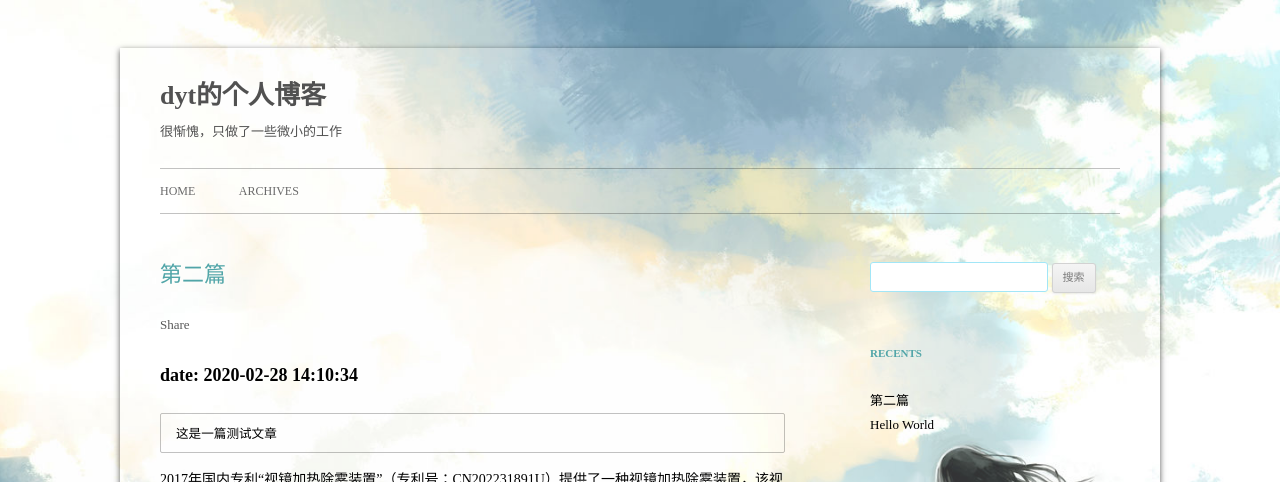
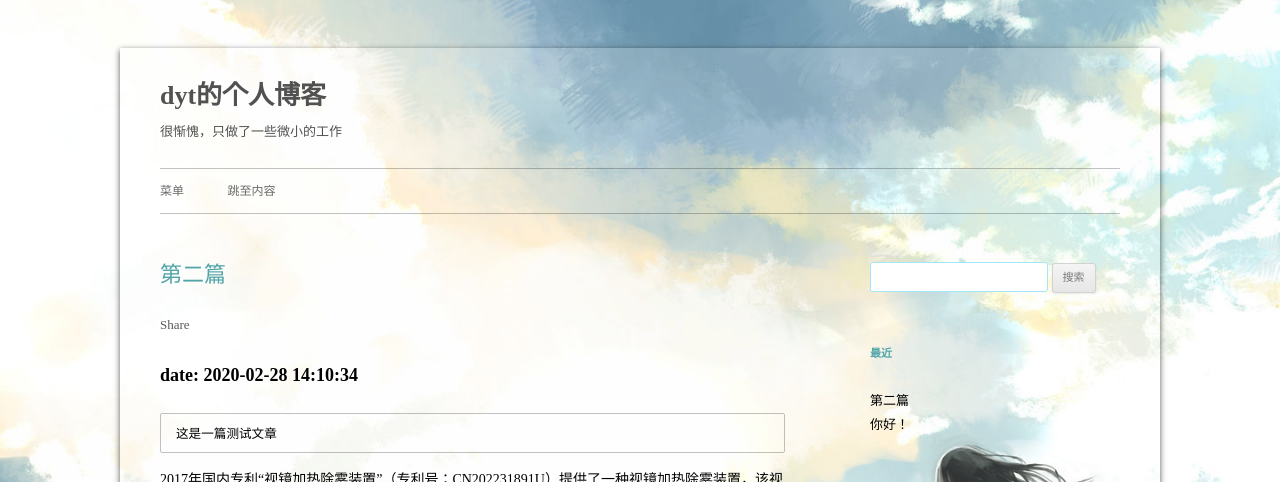
Before and after one commit to AlexanderDemetrius/alexanderdemetrius.github.io, a plain HTML site: page index.html in a window 1280 px wide. Shown: the top 482 px of the page. Drawn offline with Linux system fonts and the light colour scheme.

Commit message:
Site updated: 2020-02-28 14:23:14

```diff
--- a/index.html
+++ b/index.html
@@ -53,9 +53,9 @@
             <div class="menu-main-container">
                 <ul id="menu-main" class="nav-menu">
 
-                    <li class="menu-item menu-item-type-post_type menu-item-object-page"><a href="/">Home</a></li>
+                    <li class="menu-item menu-item-type-post_type menu-item-object-page"><a href="/">菜单</a></li>
 
-                    <li class="menu-item menu-item-type-post_type menu-item-object-page"><a href="/archives">Archives</a></li>
+                    <li class="menu-item menu-item-type-post_type menu-item-object-page"><a href="/archives">跳至内容</a></li>
 
                 </ul>
             </div>
@@ -173,7 +173,7 @@
 
 
   <aside class="widget">
-    <h3 class="widget-title">Recents</h3>
+    <h3 class="widget-title">最近</h3>
     <div class="widget-content">
       <ul>
 
@@ -182,7 +182,7 @@
           </li>
 
           <li>
-            <a href="/2020/02/26/%E4%BD%A0%E5%A5%BD%EF%BC%81/">Hello World</a>
+            <a href="/2020/02/26/%E4%BD%A0%E5%A5%BD%EF%BC%81/">你好！</a>
           </li>
 
       </ul>
```
